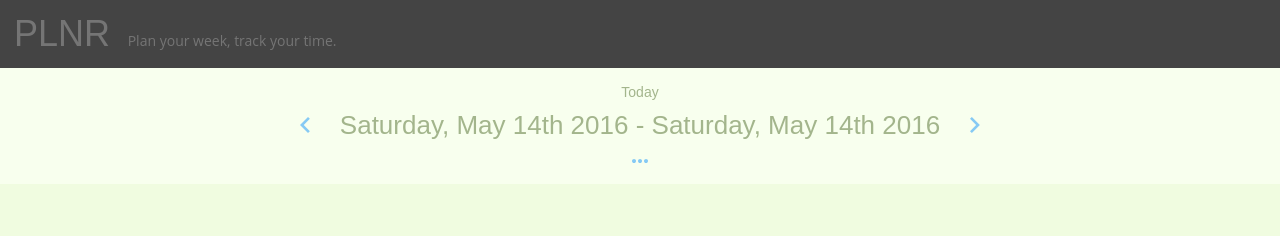
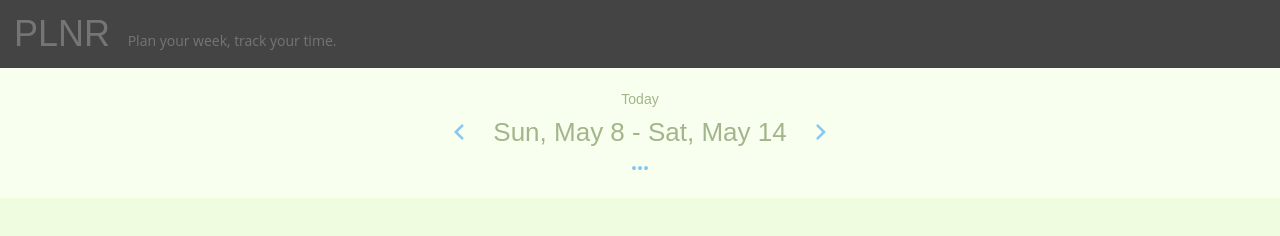
Before and after one commit to chrisamador/PLNR-Archive, a website: page src/index.html in a window 1280 px wide. Drawn offline with nearby package versions, Linux system fonts and the light colour scheme.

Commit message:
PLNRAPP constructor and Template updates

```diff
--- a/src/index.html
+++ b/src/index.html
@@ -35,39 +35,51 @@
 			<a href = "http://browsehappy.com/">upgrade your browser</a> to improve your experience.</p>
 		<![endif]-->
 	<div id="loading" class="loading"></div>
+
+	<script type="text/template" id="header__block--template">
 		<header class="header__block">
 			<div class="app-header__block">
 				<h1 style="display:inline-block;margin: 0;margin-right: 14px;">PLNR</h1>
 				<p style="display:inline-block;margin:0;">Plan your week, track your time.</p>
 			</div>
 		</header>
-	<div id="app-cal-view__block">
-
+	</script>
+	<script type="text/template" id="date-selector__block--template">
+		<div class="date-selector__block">
+			<div class="container">
+				<h5 class="date-selector__today">
+					<a href="#" class="date-selector__todaybtn">Today</a>
+				</h5>
+				<div class="date-selector__timeline">
+					<div class="week-selector-timeline__block">
+						<a href="#" class="btn week-selector-timeline--lastbtn">
+							<img src="img/icon/icon-arrow_left.svg" alt="">
+						</a>
+						<h2 class="week-selector-timeline--heading"><%= startDate %> - <%= endDate %></h2>
+						<a href="#" class="week-selector-timeline--nextbtn">
+							<img src="img/icon/icon-arrow_right.svg" alt="">
+						</a>
 					</div>
-
-	<script type="text/template" id="date-selector-header__template">
-			<div class="container">
+				</div>
 				<div class="date-selector__options">
 					<a href="#" class="date-selector__optionbtn">
 						<img src="/img/icon/icon-more-options.svg" alt="">
 					</a>
 				</div>
 			</div>
+		</div>
 	</script>
 
-	<script type="text/template" id="date-selector__template">
-			<h5 class="date-selector__today">
-				<a href="#" data-click-action="todaybtn" class="date-selector__todaybtn">Today</a>
-			</h5>
-			<div class="date-selector__timeline">
-				<div class="week-selector-timeline__block">
-					<a href="#" class="week-selector-timeline--lastbtn btn" data-click-action="lastbtn">
-						<img src="img/icon/icon-arrow_left.svg" alt="">
-					</a>
-					<h2 class="week-selector-timeline--heading"> <%= startDate %> - <%= endDate %> </h2>
-					<a href="#" class="week-selector-timeline--nextbtn btn" data-click-action="nextbtn">
-						<img src="img/icon/icon-arrow_right.svg" alt="">
-					</a>
+
+
+	<script type="text/template" id="app-cal-view__block-template">
+			<div class="container">
+				<div class="row">
+					<div class="col-sm-12">
+						<div class="app-week-view__block" id="app-week-view__block">
+
+						</div>
+					</div>
 				</div>
 			</div>
 	</script>
--- a/src/js/app.js
+++ b/src/js/app.js
@@ -18,38 +18,41 @@
  */
 
 // Namespace
+(function(){
+
 var PLNRAPP = function(){
 
-	var today = moment();
-
-	this.startDate = today.day('Sunday');
-	this.endDate = today.day('Saturday');
-
-	this.nextWeek = function(){
-		console.log('its next week yo');
-	};
-	this.prevWeek = function(){
-		console.log('its last week yo');
-	};
-
-	return {
-		Config : {
-			today : today
-		},
-		WeekInView: {
-			mStartDate: this.startDate,
-			mEndDate : this.endDate,
-			nextWeek : this.nextWeek,
-			prevWeek : this.prevWeek,
-		},
-		View : {},
-		Model : {},
-		Collection : {},
-	}
+		this.Config = {};
+		this.APP= {
+			baseDate : moment().startOf('day'),
+			startDate: function(){
+				return moment(this.baseDate).day('Sunday');
+			},
+			endDate : function(){
+				return moment(this.baseDate).day('Saturday');
+			},
+			nextWeek : function(){
+				this.baseDate = moment(this.baseDate).add(7,'days');
+			},
+			prevWeek : function(){
+				this.baseDate = moment(this.baseDate).subtract(7,'days');
+			},
+			setBaseDate : function(dateString){
+				this.baseDate = moment(dateString, "MM-DD-YYYY");
+			},
+			getBaseDate : function(){
+				return this.baseDate;
+			}
+		};
+		this.View = {};
+		this.Model = {};
+		this.Collection = {};
 }
 
-var PLNR = new PLNRAPP();
+window.PLNR = new PLNRAPP();
 
+
+}())
 
 
 /**
@@ -108,12 +111,13 @@ var singleProjectCollection = new PLNR.Collection.SingleProjectColl([
 
 // Header
 PLNR.View.DateSelector = Backbone.View.extend({
-	html: Utility.template('date-selector__template'),
+	className: 'date-selector__block',
+	html: Utility.template('date-selector__block--template'),
 	render: function(){
 		this.$el.empty();
 		this.$el.html(this.html({
-			startDate: PLNR.WeekInView.mStartDate.format('dddd, MMMM Do YYYY'),
-			endDate: PLNR.WeekInView.mEndDate.format('dddd, MMMM Do YYYY')
+			startDate: PLNR.APP.startDate().format('ddd, MMM D'),
+			endDate: PLNR.APP.endDate().format('ddd, MMM D')
 		}));
 		return this
 	},
@@ -123,31 +127,31 @@ PLNR.View.DateSelector = Backbone.View.extend({
 	clicked : function(e){
 		e.preventDefault();
 		console.log('it\'s been clicked');
-		PLNR.WeekInView.nextWeek();
+		PLNR.APP.nextWeek();
 	}
 });
 
 PLNR.View.DateSelectorHeader = Backbone.View.extend({
 	tagName: 'header',
-	className: 'date-selector__block',
-	html: $('#date-selector-header__template').html(),
+	className: 'header__block',
+	html: $('#header__block--template').html(),
 	events : {
 		'click a' : 'btnclick'
 	},
 	render: function(){
 		this.$el.html(this.html);
-		this.$el.prepend(new PLNR.View.DateSelector().render().el);
+		this.$el.append(new PLNR.View.DateSelector().render().el);
 		return this;
 	}
 });
 
 
-// App Calendar View
-PLNR.View.AppCalView = Backbone.View.extend({
-	tagName: 'ul',
+PLNR.View.AppCalWeekView = Backbone.View.extend({
+	className : 'app-cal-view__block',
 	daysToDisplay : 7,
-	html : '',
+	html: Utility.template('app-cal-view__block-template'),
 	render : function (){
+		var block = this.$el.find('#app-week-view__block');
 		// Output the day-titles
 
 		// Output view-hours
@@ -162,31 +166,24 @@ PLNR.View.AppCalView = Backbone.View.extend({
 	}
 })
 
-PLNR.View.MainView = Backbone.View.extend({
-	tagName : 'main',
-	className : 'app-cal-view__block',
+// App Calendar View
+PLNR.View.AppView = Backbone.View.extend({
+	collection: singleProjectCollection,
+	// className : 'app-cal-view__block',
 	render : function(){
-		// Output the Date Header
-		var dateSelectorHeader = new PLNR.View.DateSelectorHeader();
-		this.$el.html(dateSelectorHeader.render().el);
+
+		// Output the Header
+		this.$el.html(new PLNR.View.DateSelectorHeader().render().el);
 
 		// Output the App Calendar View
-		var weekView = new PLNR.View.AppCalView();
-		this.$el.append(weekView.render().el);
+		this.$el.append(new PLNR.View.AppCalWeekView().render().el);
 
 		// Output the Task on the board
+
 		return this;
-	}
-});
-
-PLNR.View.WeekCalSingleHour = Backbone.View.extend({
-	tagName : 'li',
-
-	className : 'single-day__hour',
-	render : function(){
-
-		this.$el.html(this.html);
-		return this;
+	},
+	events : {
+		'click a' : 'render'
 	}
 });
 
@@ -199,9 +196,9 @@ PLNR.View.WeekCalSingleHour = Backbone.View.extend({
 
 (function(){
 
-	var PLNRInit = new PLNR.View.MainView();
+	var APP = new PLNR.View.AppView();
 
-	$('#app-cal-view__block').html(PLNRInit.render().el)
+	$('body').prepend(APP.render().el);
 
 }());
 
```
Lines whose indentation alone changed are shown as unchanged.
